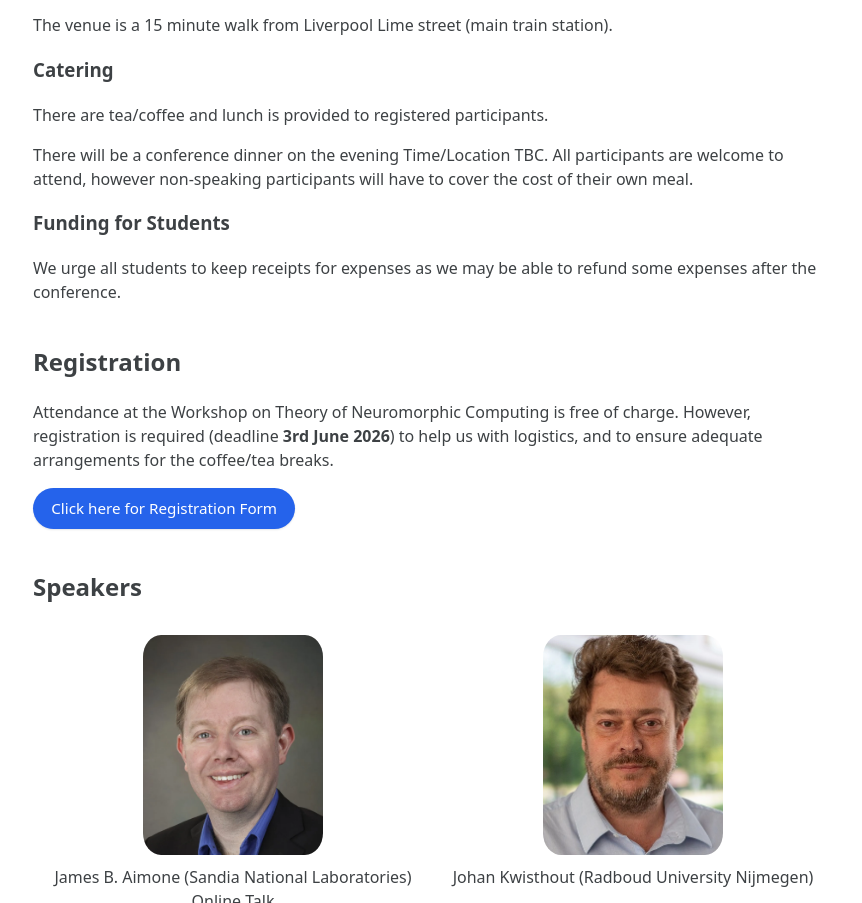
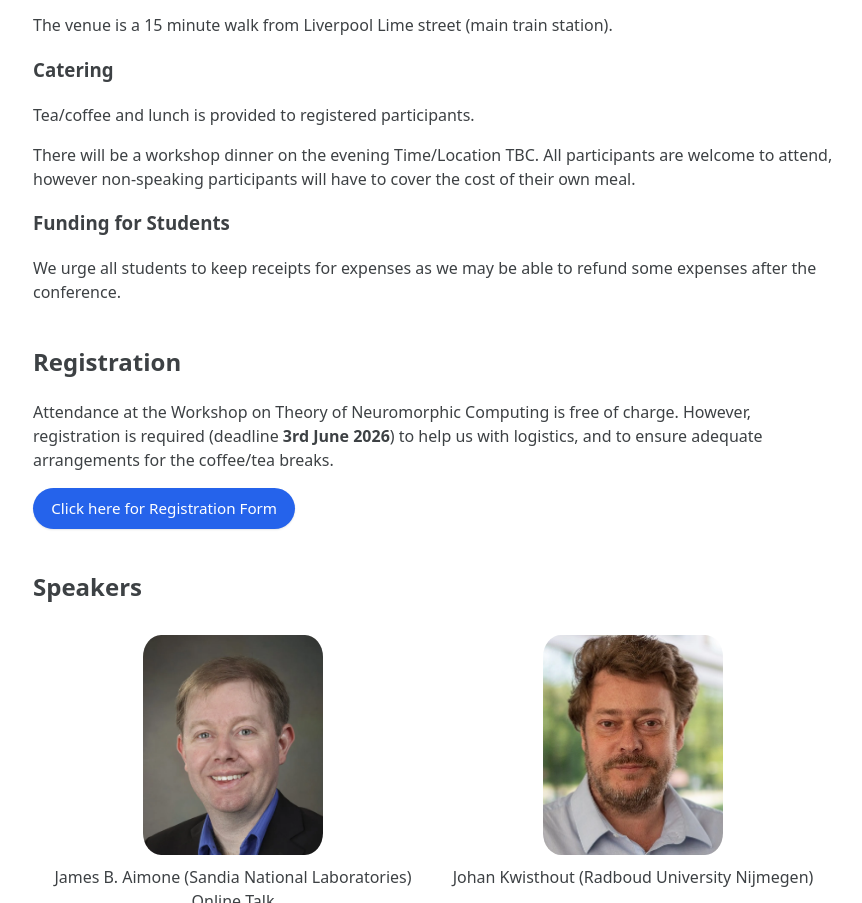
Before and after one commit to neuromorphic-theory/neuromorphic-theory.github.io, a plain HTML site: page index.html in a window 1280 px wide. Shown: the part 946-1849 px from the top of the page, without its empty margins (207-1069 px from the left). Drawn offline with Linux system fonts and the light colour scheme.

Commit message:
fix phrasing

```diff
--- a/index.html
+++ b/index.html
@@ -235,10 +235,10 @@
       <h3>Catering</h3>
 
       <p>
-        There are tea/coffee and lunch is provided to registered participants.
+        Tea/coffee and lunch is provided to registered participants.
       </p>
       <p>
-        There will be a conference dinner on the evening Time/Location TBC. All participants are welcome to attend,
+        There will be a workshop dinner on the evening Time/Location TBC. All participants are welcome to attend,
         however non-speaking participants will have to cover the cost of their own meal.
       </p>
 
```
